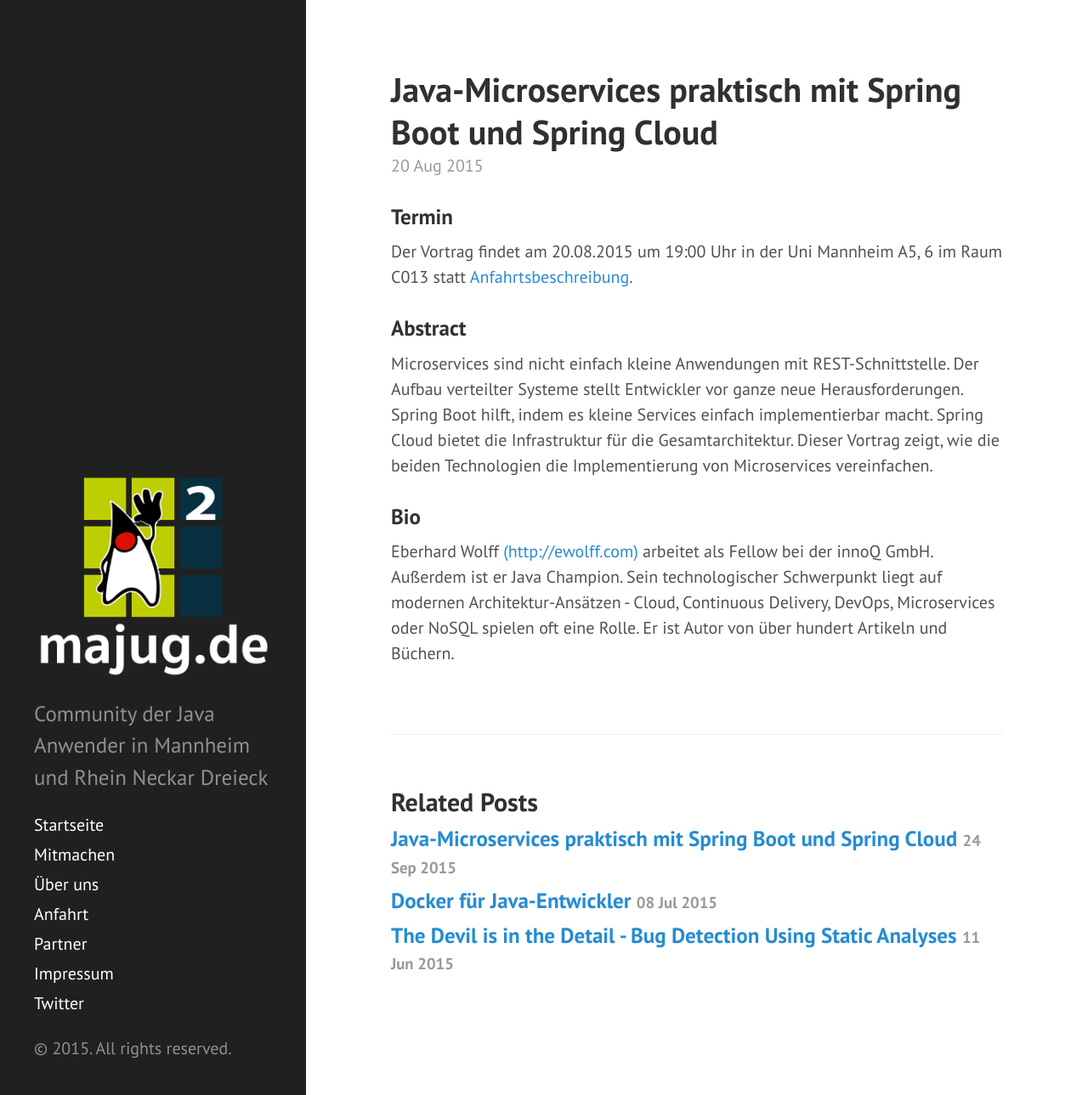
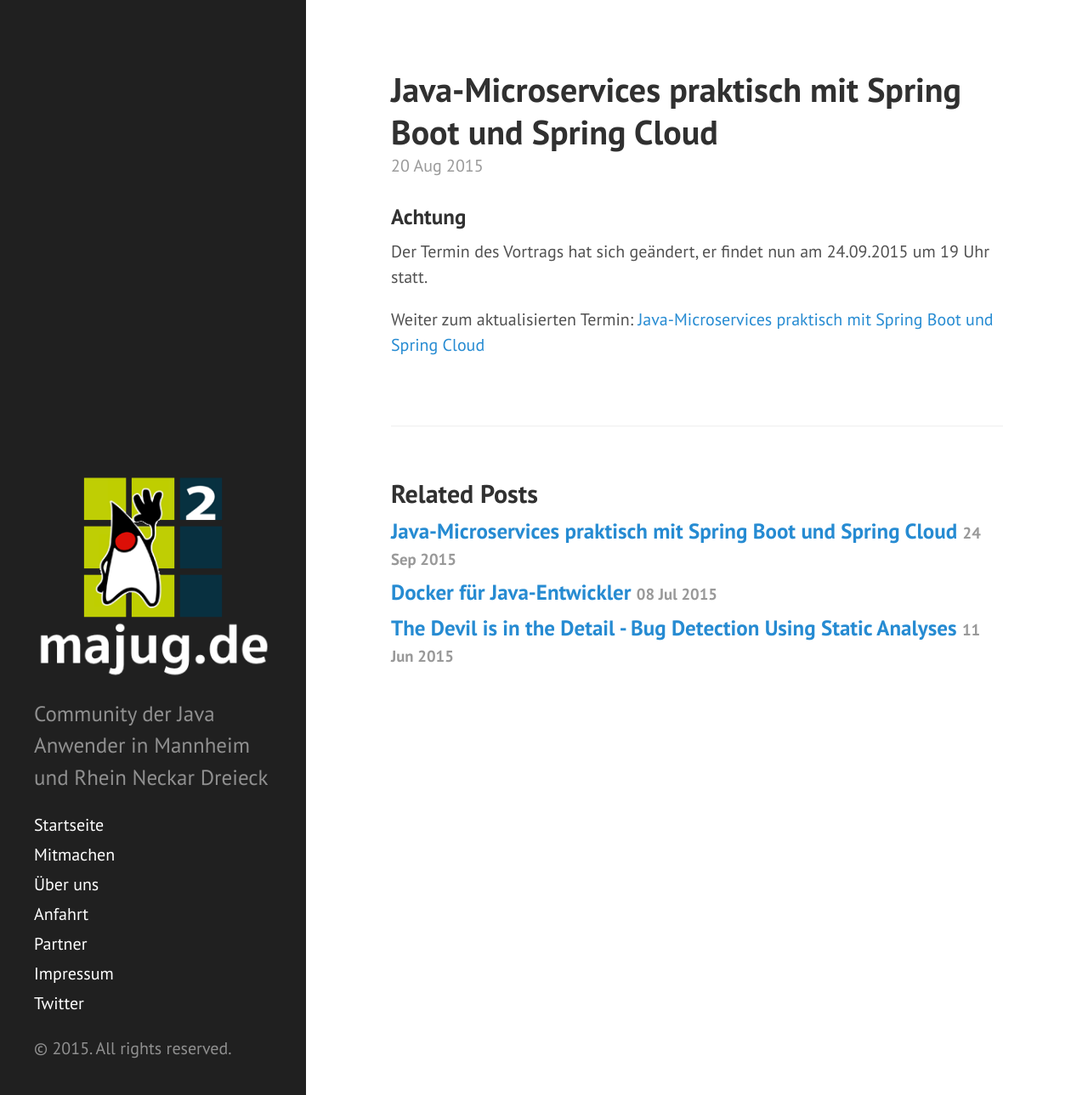
Before and after one commit to majug/majug.github.io, a Jekyll site: the page built from _posts/2015-08-20-microservices-mit-spring-boot.md, in a window 1280 px wide and 1289 px high. Shown: the whole window at 85% size. Built offline with Jekyll 4.4.1, drawn with Linux system fonts in a browser that asks for light colours; Markdown is read by kramdown in place of the engine named in the settings.

Commit message:
Update 2015-08-20-microservices-mit-spring-boot.md

```diff
--- a/_posts/2015-08-20-microservices-mit-spring-boot.md
+++ b/_posts/2015-08-20-microservices-mit-spring-boot.md
@@ -1,17 +1,10 @@
 ---
 layout: post
 title: 'Java-Microservices praktisch mit Spring Boot und Spring Cloud'
-state: startpage
 ---
 
-### Termin
+### Achtung
 
-Der Vortrag findet am 20.08.2015 um 19:00 Uhr in der Uni Mannheim A5, 6 im Raum C013 statt [Anfahrtsbeschreibung](/getting-there).
+Der Termin des Vortrags hat sich geändert, er findet nun am 24.09.2015 um 19 Uhr statt.
 
-### Abstract
-
-Microservices sind nicht einfach kleine Anwendungen mit REST-Schnittstelle. Der Aufbau verteilter Systeme stellt Entwickler vor ganze neue Herausforderungen. Spring Boot hilft, indem es kleine Services einfach implementierbar macht. Spring Cloud bietet die Infrastruktur für die Gesamtarchitektur. Dieser Vortrag zeigt, wie die beiden Technologien die Implementierung von Microservices vereinfachen.
-
-### Bio
-
-Eberhard Wolff [(http://ewolff.com)](http://ewolff.com) arbeitet als Fellow bei der innoQ GmbH. Außerdem ist er Java Champion. Sein technologischer Schwerpunkt liegt auf modernen Architektur-Ansätzen - Cloud, Continuous Delivery, DevOps, Microservices oder NoSQL spielen oft eine Rolle. Er ist Autor von über hundert Artikeln und Büchern.
+Weiter zum aktualisierten Termin: [Java-Microservices praktisch mit Spring Boot und Spring Cloud]({% post_url 2015-09-24-microservices-mit-spring-boot %})
```
